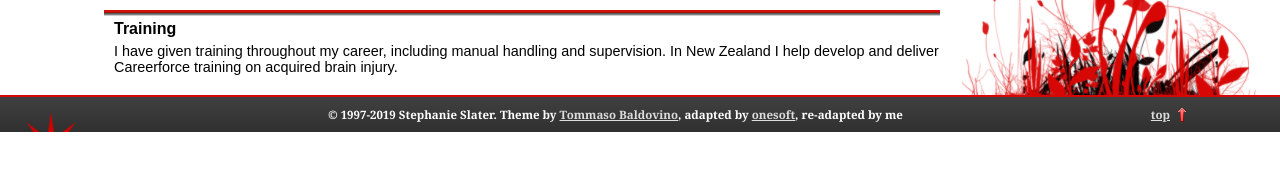
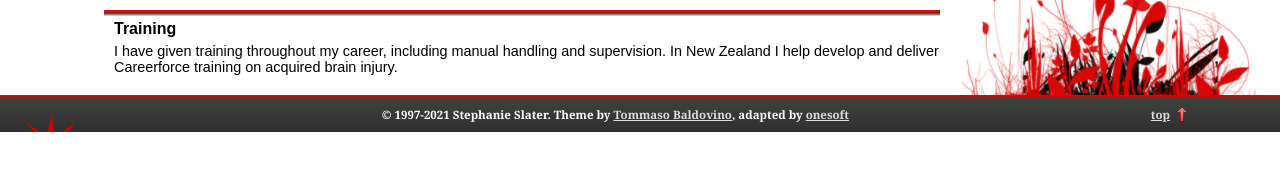
Before and after one commit to stephslater/stephslater.github.io, a Jekyll site: the page index.html, which Jekyll copies as it is, in a window 1280 px wide. Shown: the part 682-853 px from the top of the page. Built offline with Jekyll 4.4.1, drawn with Linux system fonts in a browser that asks for light colours.

Commit message:
updated copyright info

```diff
--- a/index.html
+++ b/index.html
@@ -86,8 +86,8 @@
                 <a title="Jump to the top of the page" href="stephcv.html">
                     top</a></p>
             <p class="credit">
-               &copy; 1997-2019 Stephanie Slater. Theme by <a title="Web Design Blog - TomStardust.com" href="http://www.tomstardust.com/">
-                    Tommaso Baldovino</a>, adapted by <a href="http://www.onesoft.dk/">onesoft</a>, re-adapted by me
+               &copy; 1997-2021 Stephanie Slater. Theme by <a title="Web Design Blog - TomStardust.com" href="http://www.tomstardust.com/">
+                    Tommaso Baldovino</a>, adapted by <a href="http://www.onesoft.dk/">onesoft</a>
             </p>
         </div>
     </div>
```
